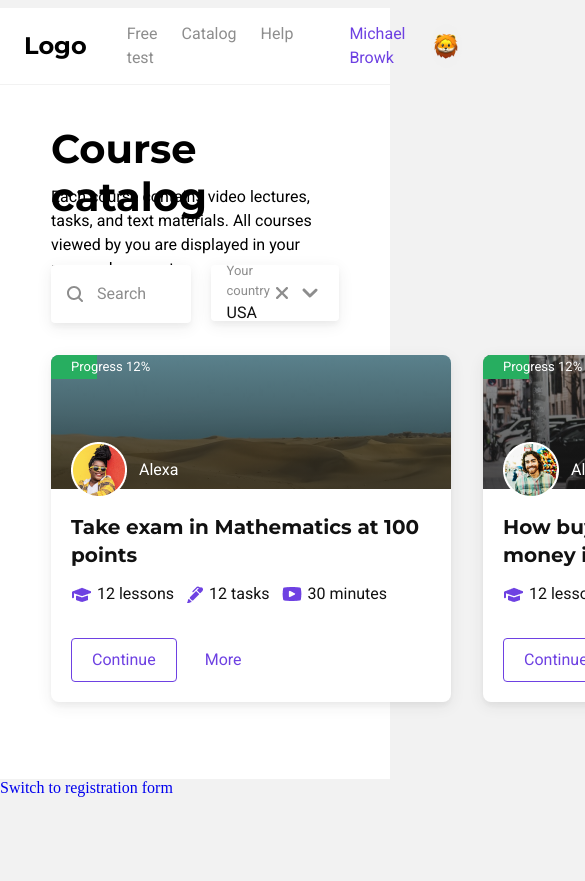
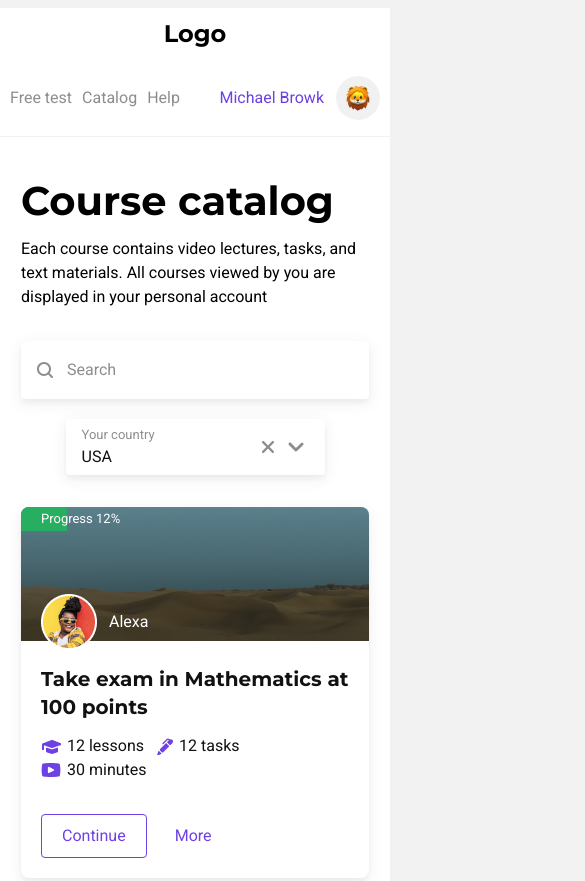
Before and after one commit to olekskramarenko/course-catalog, a website: page index.html in a window 390 px wide. Shown: the top 881 px of the page, 585 px wide, since content can reach past the window. Before the commit the page ends 844 px from the top, so only its background shows below. Drawn offline with Linux system fonts and the light colour scheme.

Commit message:
adaptive changes @media

```diff
--- a/index.html
+++ b/index.html
@@ -99,11 +99,13 @@
                     <img src="./src/assets/images/avabigman.png " alt="" class="user-photo">
                     <p class="user-name">Alexa</p>
                 </div>
-                <p class="title">Why people hate me?</p>
-                <div class="description-line">
-                    <div class="lessons">12 lessons</div>
-                    <div class="tasks">12 tasks</div>
-                    <div class="minutes">30 minutes</div>
+                <div class="title-wrapper">
+                    <p class="title">Why people hate me?</p>
+                    <div class="description-line">
+                        <div class="lessons">12 lessons</div>
+                        <div class="tasks">12 tasks</div>
+                        <div class="minutes">30 minutes</div>
+                    </div>
                 </div>
                 <div class="buttons">
                     <button class="continue-btn">Continue</button>
--- a/src/registration.scss
+++ b/src/registration.scss
@@ -10,7 +10,8 @@ body {
     padding-top: 71px;
 }
 .reg-layout {
-    width: 474px;
+    max-width: 474px;
+    width: 100%;
     height: 628px;
     top: 71px;
     background-color: #fff;
@@ -116,7 +117,8 @@ body {
         margin: 24px 32px 0 32px;
 
         .input-name {
-            width: 410px;
+            max-width: 410px;
+            width: 100%;
             height: 56px;
             box-shadow: 0px 4px 4px rgba(51, 51, 51, 0.04), 0px 4px 16px rgba(51, 51, 51, 0.08);
             border-radius: 4px;
@@ -124,7 +126,8 @@ body {
             margin-bottom: 20px;
         }
         .input-email {
-            width: 410px;
+            max-width: 410px;
+            width: 100%;
             height: 56px;
             box-shadow: 0px 4px 4px rgba(51, 51, 51, 0.04), 0px 4px 16px rgba(51, 51, 51, 0.08);
             border-radius: 4px;
@@ -132,7 +135,8 @@ body {
             margin-bottom: 20px;
         }
         .input-phone {
-            width: 410px;
+            max-width: 410px;
+            width: 100%;
             height: 56px;
             box-shadow: 0px 4px 4px rgba(51, 51, 51, 0.04), 0px 4px 16px rgba(51, 51, 51, 0.08);
             border-radius: 4px;
@@ -175,7 +179,8 @@ body {
             }
         }
         .submit-reg {
-            width: 410px;
+            max-width: 410px;
+            width: 100%;
             height: 44px;
             background: #6E41E2;
             border-radius: 4px;
@@ -205,7 +210,8 @@ body {
             margin-right: 8px;
         }
         .submit-sign-in {
-            width: 410px;
+            max-width: 410px;
+            width: 100%;
             height: 44px;
             background: #fff;
             border-radius: 4px;
--- a/src/styles.scss
+++ b/src/styles.scss
@@ -144,8 +144,9 @@ main {
             border-radius: 4px;
             margin-right : 20px;
         }
+
         input:focus-visible {
-            outline: none;
+            outline   : none;
             background: none;
         }
 
@@ -158,87 +159,99 @@ main {
             line-height : 24px;
             color       : rgba(17, 17, 17, 0.48);
         }
+
         .select {
-            width: 259px;
-            height: 56px;
-            margin: 0 auto;
+            width   : 259px;
+            height  : 56px;
+            margin  : 0 auto;
             position: relative;
         }
-        .select.is-active .select-body{
-            display: block;
-            z-index: 100;
+
+        .select.is-active .select-body {
+            display         : block;
+            z-index         : 100;
             background-color: #ffffff;
         }
+
         .select-header {
-            width: 100%;
-            height: 100%;
-            display: flex;
+            width          : 100%;
+            height         : 100%;
+            display        : flex;
             justify-content: space-between;
-            align-items: center;
+            align-items    : center;
+            border         : none;
+            box-shadow     : 0px 4px 4px rgba(51, 51, 51, 0.04), 0px 4px 16px rgba(51, 51, 51, 0.08);
+            border-radius  : 4px;
+        }
+
+        .select-current-wrapper {
+            display        : flex;
+            flex-direction : column;
+            justify-content: flex-start;
+            margin-left    : 16px;
+        }
+
+        .select-help {
+            font-family: $roboto;
+            font-style : normal;
+            font-weight: normal;
+            font-size  : 13px;
+            line-height: 20px;
+            color      : rgba(17, 17, 17, 0.48);
+        }
+
+        .select-current {
+            font-family: $roboto;
+            font-style : normal;
+            font-weight: normal;
+            font-size  : 16px;
+            line-height: 24px;
+            color      : #111;
+        }
+
+        .select-icons {
+            display     : flex;
+            margin-right: 17px;
+            position    : relative;
+
+            .icon-reset {
+                width     : 24px;
+                height    : 24px;
+                background: url(./assets/images/reset.svg) no-repeat 50% 50%;
+                cursor    : pointer;
+            }
+
+            .icon-open {
+                width      : 24px;
+                height     : 24px;
+                background : url(./assets/images/open.svg) no-repeat 50% 50%;
+                margin-left: 4px;
+                cursor     : pointer;
+            }
+        }
+
+        .select-body {
+            position     : absolute;
+            left         : 0;
+            right        : 0;
+            top          : 60px;
+            display      : none;
             border       : none;
             box-shadow   : 0px 4px 4px rgba(51, 51, 51, 0.04), 0px 4px 16px rgba(51, 51, 51, 0.08);
             border-radius: 4px;
         }
-        .select-current-wrapper {
-            display: flex;
-            flex-direction: column;
-            justify-content: flex-start;
+
+        .select-item {
+            font-family: $roboto;
+            font-style : normal;
+            font-weight: normal;
+            font-size  : 16px;
+            line-height: 24px;
+            padding    : 8px;
+            cursor     : pointer;
             margin-left: 16px;
         }
-        .select-help {
-            font-family: $roboto;
-            font-style: normal;
-            font-weight: normal;
-            font-size: 13px;
-            line-height: 20px;
-            color: rgba(17, 17, 17, 0.48);
-        }
-        .select-current {
-            font-family: $roboto;
-            font-style: normal;
-            font-weight: normal;
-            font-size: 16px;
-            line-height: 24px;
-            color: #111;
-        }
-        .select-icons {
-            display: flex;
-            margin-right: 17px;
-            position: relative;
-            .icon-reset {
-                width: 24px;
-                height: 24px;
-                background: url(./assets/images/reset.svg) no-repeat 50% 50%;
-                cursor: pointer;
-            }
-            .icon-open {
-                width: 24px;
-                height: 24px;
-                background: url(./assets/images/open.svg) no-repeat 50% 50%;
-                margin-left: 4px;
-                cursor: pointer;
-            }
-        }
-        .select-body {
-            position: absolute;
-            left: 0;
-            right: 0;
-            top: 60px;
-            display: none;
-            border       : none;
-            box-shadow   : 0px 4px 4px rgba(51, 51, 51, 0.04), 0px 4px 16px rgba(51, 51, 51, 0.08);
-            border-radius: 4px;
-        }
-        .select-item {
-            font-family: $roboto;
-            font-style: normal;
-            font-weight: normal;
-            font-size: 16px;
-            line-height: 24px;
-            padding: 8px;
-            cursor: pointer;
-            margin-left: 16px;
-        }
+
         .select-item:hover {
             background-color: #f2f2f2;
         }
@@ -251,7 +264,8 @@ main {
     }
 
     .course-table {
-        width        : 400px;
+        max-width    : 400px;
+        width        : 100%;
         height       : 347px;
         background   : #FFFFFF;
         box-shadow   : 0px 4px 4px rgba(51, 51, 51, 0.04), 0px 4px 16px rgba(51, 51, 51, 0.08);
@@ -312,6 +326,10 @@ main {
                 color      : #FFFFFF;
                 margin-left: 12px;
             }
+        }
+
+        .title-wrapper {
+            height: 93px;
         }
 
         .title {
@@ -401,7 +419,7 @@ main {
 
             .continue-btn {
                 width           : fit-content;
-                padding: 0 20px;
+                padding         : 0 20px;
                 height          : 44px;
                 border          : 1px solid #6E41E2;
                 box-sizing      : border-box;
@@ -414,21 +432,22 @@ main {
                 line-height     : 24px;
                 color           : #6E41E2;
                 margin-left     : 20px;
-                display: flex;
-                justify-content: center;
-                align-items: center;
+                display         : flex;
+                justify-content : center;
+                align-items     : center;
             }
 
             .continue-btn:hover {
                 cursor: pointer;
             }
+
             .continue-btn:hover::before {
-                content: "";
-                display: block;
-                background: url(./assets/images/arrow-leftcolor.svg);
-                cursor: pointer;
-                width: 16px;
-                height: 16px;
+                content     : "";
+                display     : block;
+                background  : url(./assets/images/arrow-leftcolor.svg);
+                cursor      : pointer;
+                width       : 16px;
+                height      : 16px;
                 margin-right: 8px;
             }
 
@@ -444,23 +463,112 @@ main {
                 color           : #6E41E2;
                 background-color: #ffffff;
                 border          : none;
-                display: flex;
-                justify-content: center;
-                align-items: center;
+                display         : flex;
+                justify-content : center;
+                align-items     : center;
             }
 
             .more-btn:hover {
                 cursor: pointer;
             }
+
             .more-btn:hover::before {
-                content: "";
-                display: block;
-                background: url(./assets/images/arrow-leftcolor.svg);
-                cursor: pointer;
-                width: 16px;
-                height: 16px;
+                content     : "";
+                display     : block;
+                background  : url(./assets/images/arrow-leftcolor.svg);
+                cursor      : pointer;
+                width       : 16px;
+                height      : 16px;
                 margin-right: 8px;
             }
         }
     }
 }
+
+@media (max-width: 1366px) {
+    .courses {
+        flex-wrap: wrap;
+
+        .course-table {
+            margin-bottom: 20px;
+        }
+    }
+}
+
+@media (max-width: 600px) {
+    header {
+        padding        : 0 10px 0 10px;
+        flex-wrap      : wrap;
+        justify-content: center;
+        height         : 128px;
+
+        .right_part {
+            max-width      : 540px;
+            width          : 100%;
+            justify-content: space-between;
+            .user_profile {
+                flex-wrap: wrap-reverse;
+                justify-content: center;
+                width: fit-content;
+            }
+        }
+
+        ul {
+            padding     : 0;
+            margin-right: 20px;
+
+            li {
+                margin-right: 10px;
+            }
+        }
+    }
+
+
+
+    main {
+        padding: 40px 21px 40px 21px;
+        .search-form {
+            flex-wrap: wrap;
+
+            input {
+                margin-bottom: 20px;
+                margin-right: 0;
+            }
+        }
+
+        .course-table {
+            height: auto;
+            margin-right: 0;
+
+            .description-line {
+                flex-wrap: wrap;
+            }
+
+            .layout-background-img {
+                width: 100%;
+            }
+            .layout-background-img::after {
+                width: 100%;
+            }
+
+            .buttons {
+                margin-bottom: 20px;
+            }
+        }
+
+        .background-img {
+            width : 100%;
+            height: 134px;
+        }
+
+        .title {
+            h1 {
+                height: auto;
+            }
+
+            p {
+                height: auto;
+            }
+        }
+    }
+}
```
Also changed, not shown: src/registration.css, src/styles.css.
